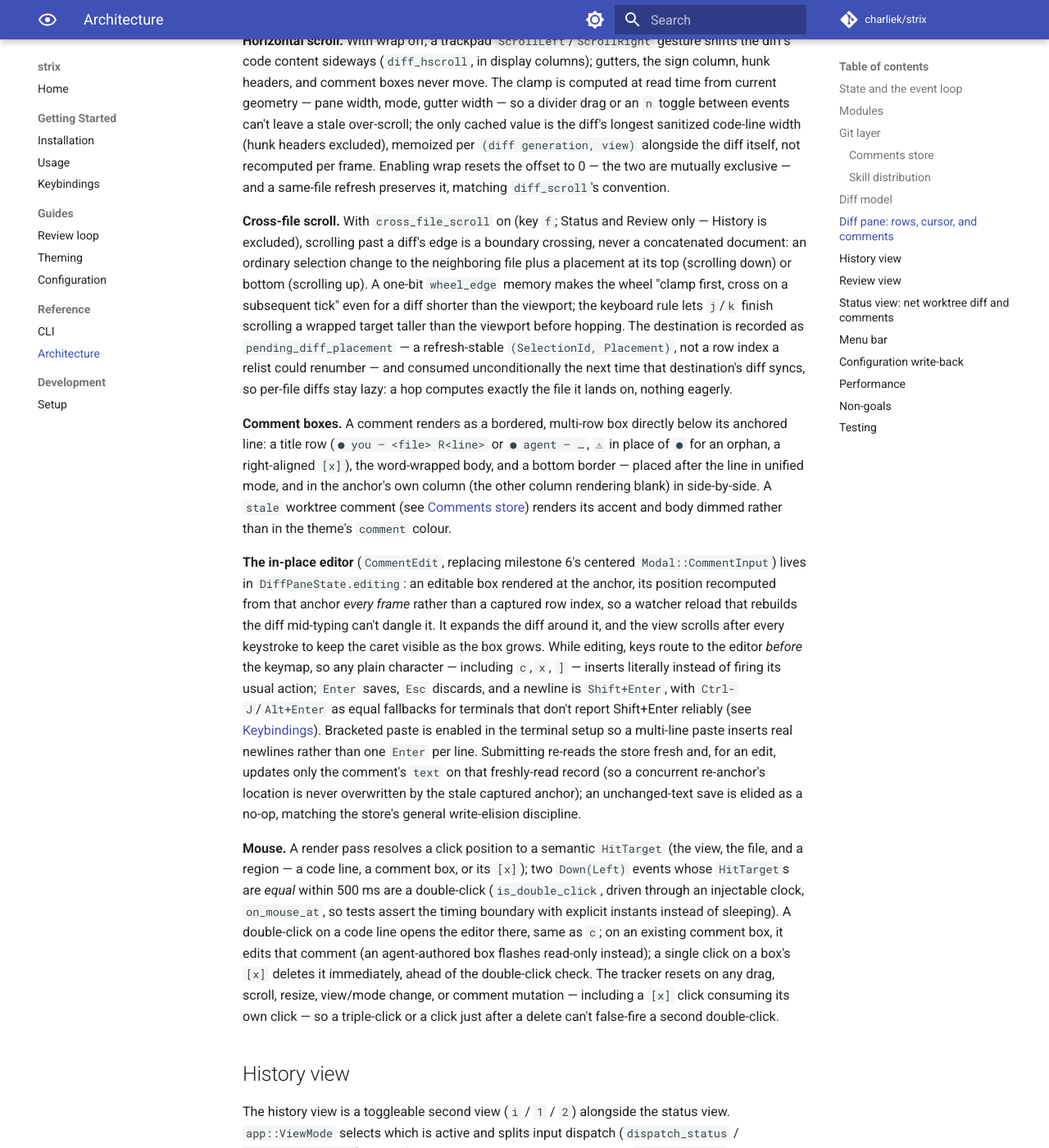
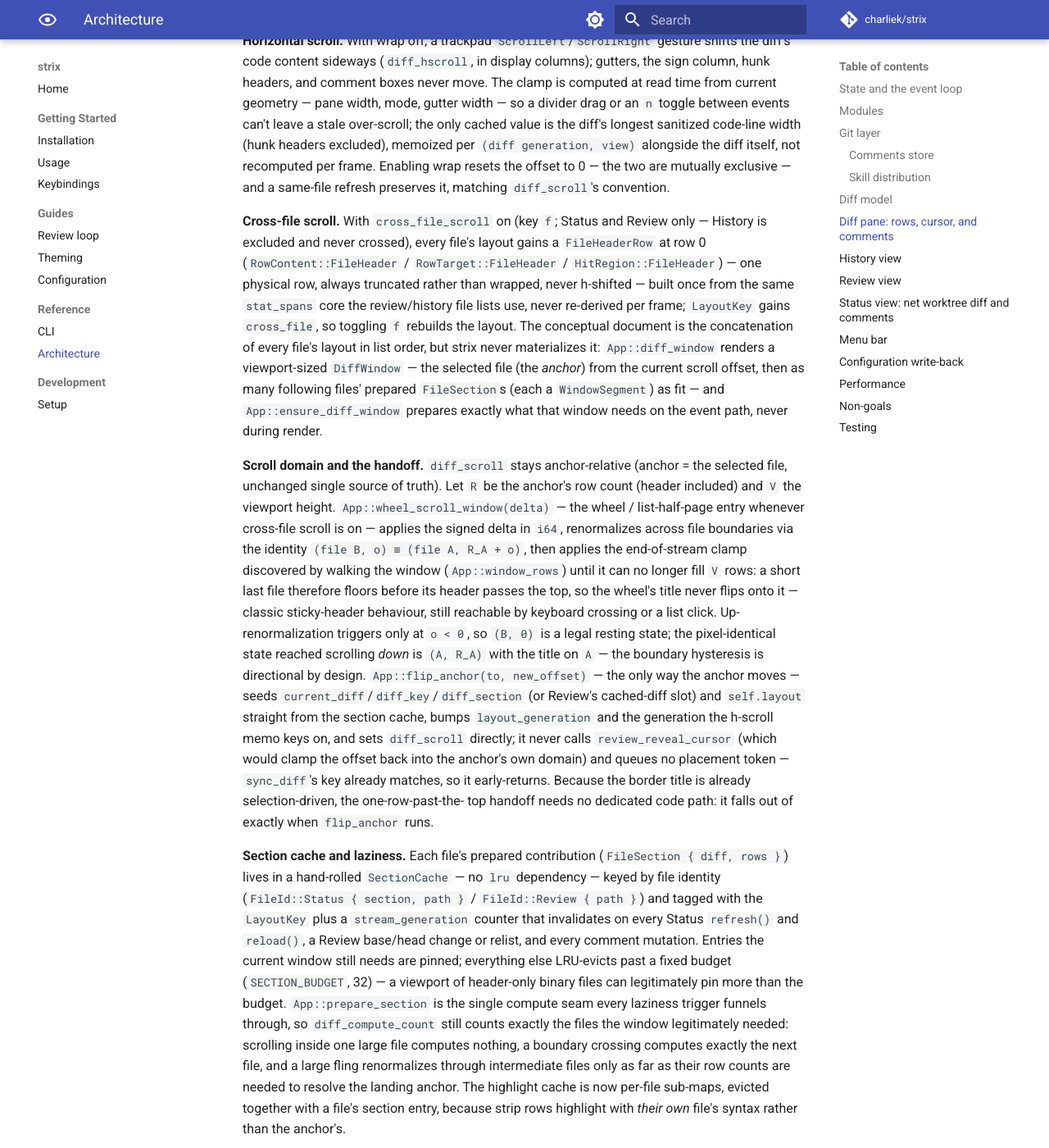
Before and after one commit to charliek/strix, an MkDocs documentation site: the page built from docs/reference/architecture.md, in a window 1280 px wide and 1400 px high, scrolled down 6279 px. Shown: the whole window at 82% size. Built offline with MkDocs 1.6.1 and Material for MkDocs 9.7.7, drawn with Linux system fonts in a browser that asks for light colours; comment, search, counter and statistics services are not loaded; some of the changed text lies outside the part shown.

Commit message:
docs: describe the continuous cross-file stream (plan 006 C6)
Architecture's cross-file section now documents the windowed stream:
per-file sections led by one-row headers, the extended scroll domain
and one-row-past-the-top title handoff, directional hysteresis, the
end-of-stream clamp, the section cache and laziness contract, and
keyboard/mouse crossing. Configuration and keybindings drop the
edge-hop wording; CHANGELOG gains the Unreleased entry.

Co-Authored-By: Claude Fable 5 <noreply@anthropic.com>
Claude-Session: https://claude.ai/code/session_01QywjnCiT3rQzaeoRTSodXi

```diff
--- a/docs/reference/architecture.md
+++ b/docs/reference/architecture.md
@@ -268,17 +268,77 @@ Enabling wrap resets the offset to 0 — the two are mutually exclusive — and
 same-file refresh preserves it, matching `diff_scroll`'s convention.
 
 **Cross-file scroll.** With `cross_file_scroll` on (key `f`; Status and
-Review only — History is excluded), scrolling past a diff's edge is a
-boundary crossing, never a concatenated document: an ordinary selection
-change to the neighboring file plus a placement at its top (scrolling down)
-or bottom (scrolling up). A one-bit `wheel_edge` memory makes the wheel
-"clamp first, cross on a subsequent tick" even for a diff shorter than the
-viewport; the keyboard rule lets `j`/`k` finish scrolling a wrapped target
-taller than the viewport before hopping. The destination is recorded as
-`pending_diff_placement` — a refresh-stable `(SelectionId, Placement)`, not a
-row index a relist could renumber — and consumed unconditionally the next
-time that destination's diff syncs, so per-file diffs stay lazy: a hop
-computes exactly the file it lands on, nothing eagerly.
+Review only — History is excluded and never crossed), every file's layout
+gains a `FileHeaderRow` at row 0 (`RowContent::FileHeader` /
+`RowTarget::FileHeader` / `HitRegion::FileHeader`) — one physical row, always
+truncated rather than wrapped, never h-shifted — built once from the same
+`stat_spans` core the review/history file lists use, never re-derived per
+frame; `LayoutKey` gains `cross_file`, so toggling `f` rebuilds the layout.
+The conceptual document is the concatenation of every file's layout in list
+order, but strix never materializes it: `App::diff_window` renders a
+viewport-sized `DiffWindow` — the selected file (the *anchor*) from the
+current scroll offset, then as many following files' prepared `FileSection`s
+(each a `WindowSegment`) as fit — and `App::ensure_diff_window` prepares
+exactly what that window needs on the event path, never during render.
+
+**Scroll domain and the handoff.** `diff_scroll` stays anchor-relative
+(anchor = the selected file, unchanged single source of truth). Let `R` be
+the anchor's row count (header included) and `V` the viewport height.
+`App::wheel_scroll_window(delta)` — the wheel / list-half-page entry
+whenever cross-file scroll is on — applies the signed delta in `i64`,
+renormalizes across file boundaries via the identity `(file B, o) ≡ (file A,
+R_A + o)`, then applies the end-of-stream clamp discovered by walking the
+window (`App::window_rows`) until it can no longer fill `V` rows: a short
+last file therefore floors before its header passes the top, so the wheel's
+title never flips onto it — classic sticky-header behaviour, still reachable
+by keyboard crossing or a list click. Up-renormalization triggers only at `o
+< 0`, so `(B, 0)` is a legal resting state; the pixel-identical state reached
+scrolling *down* is `(A, R_A)` with the title on `A` — the boundary
+hysteresis is directional by design. `App::flip_anchor(to, new_offset)` — the
+only way the anchor moves — seeds `current_diff`/`diff_key`/`diff_section`
+(or Review's cached-diff slot) and `self.layout` straight from the section
+cache, bumps `layout_generation` and the generation the h-scroll memo keys
+on, and sets `diff_scroll` directly; it never calls `review_reveal_cursor`
+(which would clamp the offset back into the anchor's own domain) and queues
+no placement token — `sync_diff`'s key already matches, so it early-returns.
+Because the border title is already selection-driven, the one-row-past-the-
+top handoff needs no dedicated code path: it falls out of exactly when
+`flip_anchor` runs.
+
+**Section cache and laziness.** Each file's prepared contribution
+(`FileSection { diff, rows }`) lives in a hand-rolled `SectionCache` — no
+`lru` dependency — keyed by file identity (`FileId::Status { section, path }`
+/ `FileId::Review { path }`) and tagged with the `LayoutKey` plus a
+`stream_generation` counter that invalidates on every Status `refresh()` and
+`reload()`, a Review base/head change or relist, and every comment mutation.
+Entries the current window still needs are pinned; everything else LRU-evicts
+past a fixed budget (`SECTION_BUDGET`, 32) — a viewport of header-only binary
+files can legitimately pin more than the budget. `App::prepare_section` is
+the single compute seam every laziness trigger funnels through, so
+`diff_compute_count` still counts exactly the files the window legitimately
+needed: scrolling inside one large file computes nothing, a boundary crossing
+computes exactly the next file, and a large fling renormalizes through
+intermediate files only as far as their row counts are needed to resolve the
+landing anchor. The highlight cache is now per-file sub-maps, evicted
+together with a file's section entry, because strip rows highlight with
+*their own* file's syntax rather than the anchor's.
+
+**Keyboard and mouse crossing.** `review_move_cursor`'s existing hard-edge
+check now calls `App::cross_file_step` instead of stopping: `j` at the last
+target flips to `(next, 0)` in one press, the arriving file's header leading
+the viewport and taking the cursor; `k` at the header flips to the previous
+file bottom-aligned plus one strip row (`R_prev + 1 - V`), so the departed
+file's own header stays visible at the bottom edge, marking where the cursor
+came from. A keypress while the wheel has scrolled into the extended domain
+still act-and-reveals as before, snapping the viewport back to the cursor.
+`list_scroll_half_page` routes through `wheel_scroll_window` too — the file
+list has no cursor to move, so Ctrl-d/u there is a plain continuous tick.
+Strip rows render but stay inert to clicks until resolved through the
+per-frame window hit map (`WindowHit`, recorded by the renderer alongside
+`diff_area`/`x_rects`): `App::strip_click` on a non-anchor hit reuses the
+already-prepared section via `flip_anchor` to select that file and place the
+cursor on the clicked target, reorienting the view like a list click rather
+than preserving the old offset.
 
 **Comment boxes.** A comment renders as a bordered, multi-row box directly
 below its anchored line: a title row (`● you — <file> R<line>` or
```
Also changed, not shown: CHANGELOG.md (+18 -0 lines), docs/getting-started/keybindings.md (+6 -5 lines), docs/guides/configuration.md (+2 -1 lines).
